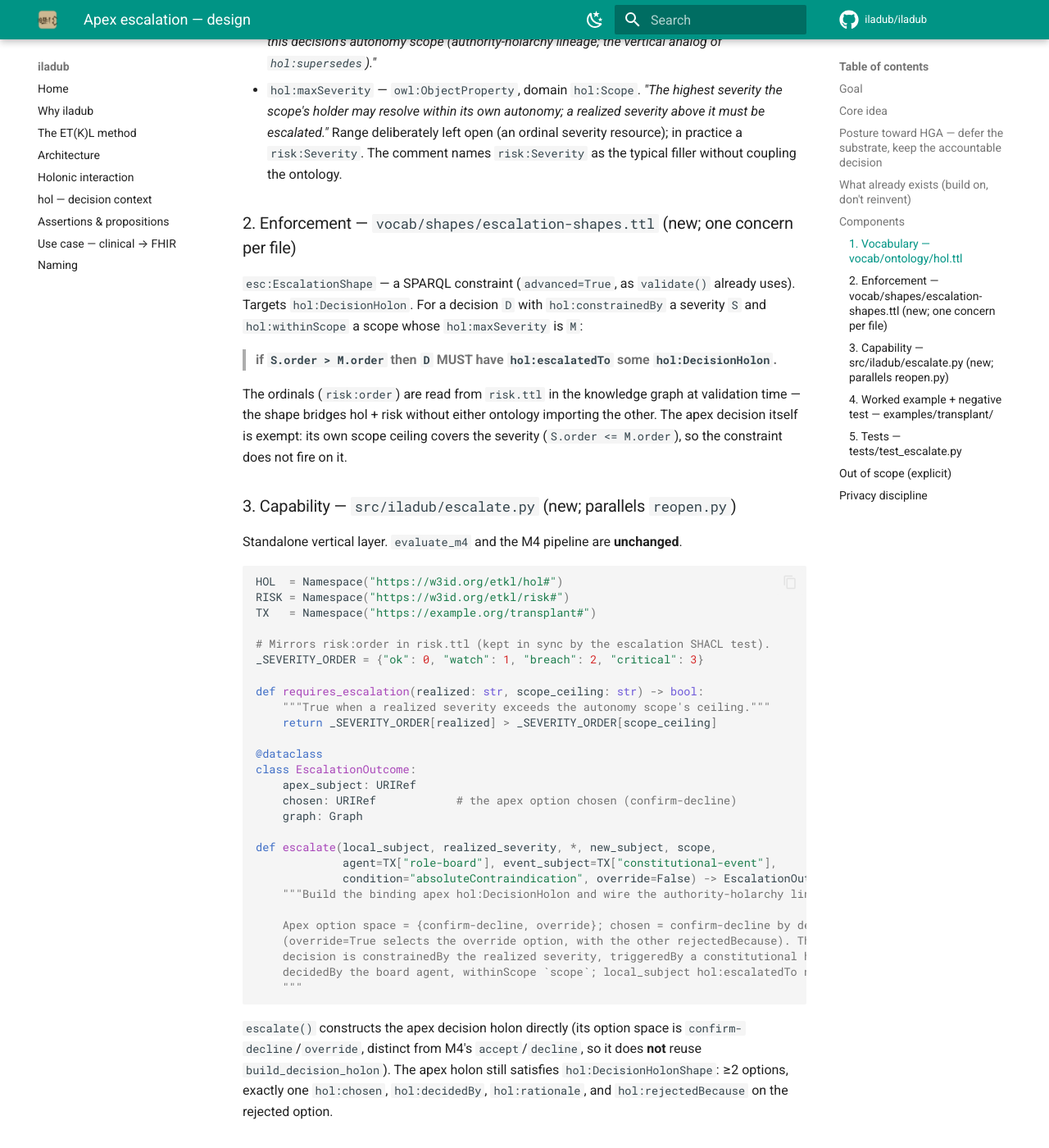
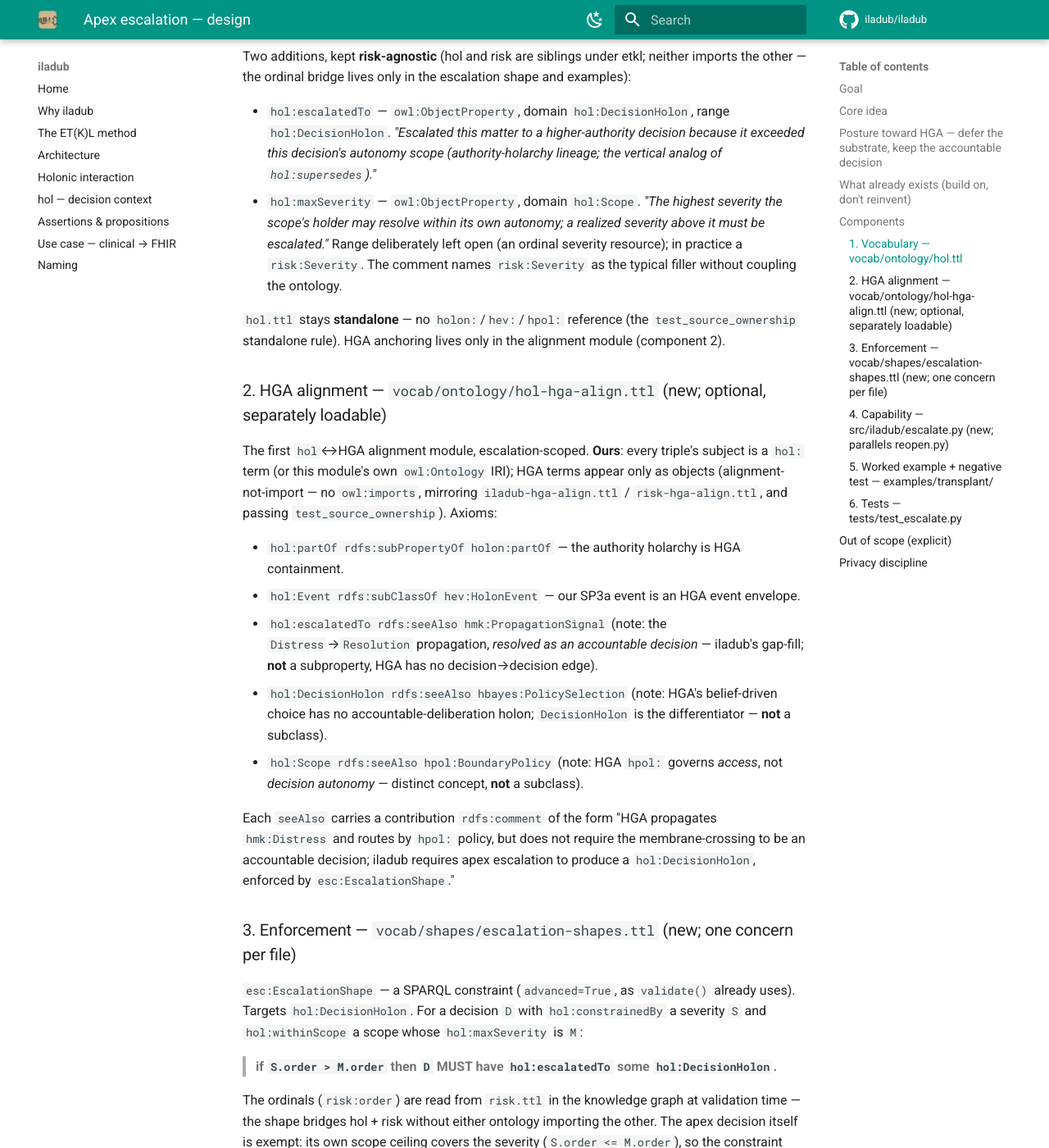
Before and after one commit to iladub/iladub, an MkDocs documentation site: the page built from docs/superpowers/specs/2026-06-29-apex-escalation-design.md, in a window 1280 px wide and 1400 px high, scrolled down 2462 px. Shown: the whole window at 82% size. Built offline with MkDocs 1.6.1 and Material for MkDocs 9.7.7, drawn with Linux system fonts in a browser that asks for light colours; comment, search, counter and statistics services are not loaded; some of the changed text lies outside the part shown.

Commit message:
docs(spec): finalize apex-escalation — HGA-aligned, inside source-ownership boundary
Add hol-hga-align.ttl component (escalation-scoped, points outward only), reframe the
contribution as 'HGA distress-propagation resolves into an accountable hol:DecisionHolon',
and tie every component to the ownership invariant.

Co-Authored-By: Claude Opus 4.8 (1M context) <noreply@anthropic.com>

```diff
--- a/docs/superpowers/specs/2026-06-29-apex-escalation-design.md
+++ b/docs/superpowers/specs/2026-06-29-apex-escalation-design.md
@@ -66,6 +66,10 @@ is iladub's contribution and stays in `hol`.
   risk:Severity` for breach/critical.
 - **examples** — `transplant-risk.ttl` and `transplant-governance.ttl` already define the
   `tx:board` apex context and `tx:role-board` agent.
+- **source-ownership boundary** (`CLAUDE.md` § Source ownership; `tests/test_source_ownership.py`)
+  — we develop only `etkl`/`hol`/`iladub`/`risk`; HGA terms (`holon:`/`hev:`/`hpol:`/`hmk:`/…)
+  appear only as *objects* in `*-hga-align.ttl` and HGA-bridging shapes/examples, never as a
+  triple subject. Every component below is authored to stay inside this line.
 
 ## Components
 
@@ -84,7 +88,33 @@ the other — the ordinal bridge lives only in the escalation shape and examples
   `risk:Severity`. The comment names `risk:Severity` as the typical filler without coupling
   the ontology.
 
-### 2. Enforcement — `vocab/shapes/escalation-shapes.ttl` (new; one concern per file)
+`hol.ttl` stays **standalone** — no `holon:`/`hev:`/`hpol:` reference (the
+`test_source_ownership` standalone rule). HGA anchoring lives only in the alignment module
+(component 2).
+
+### 2. HGA alignment — `vocab/ontology/hol-hga-align.ttl` (new; optional, separately loadable)
+
+The first `hol`↔HGA alignment module, escalation-scoped. **Ours**: every triple's subject is a
+`hol:` term (or this module's own `owl:Ontology` IRI); HGA terms appear only as objects
+(alignment-not-import — no `owl:imports`, mirroring `iladub-hga-align.ttl` /
+`risk-hga-align.ttl`, and passing `test_source_ownership`). Axioms:
+
+- `hol:partOf rdfs:subPropertyOf holon:partOf` — the authority holarchy is HGA containment.
+- `hol:Event rdfs:subClassOf hev:HolonEvent` — our SP3a event is an HGA event envelope.
+- `hol:escalatedTo rdfs:seeAlso hmk:PropagationSignal` (note: the `Distress`→`Resolution`
+  propagation, *resolved as an accountable decision* — iladub's gap-fill; **not** a subproperty,
+  HGA has no decision→decision edge).
+- `hol:DecisionHolon rdfs:seeAlso hbayes:PolicySelection` (note: HGA's belief-driven choice has
+  no accountable-deliberation holon; `DecisionHolon` is the differentiator — **not** a subclass).
+- `hol:Scope rdfs:seeAlso hpol:BoundaryPolicy` (note: HGA `hpol:` governs *access*, not
+  *decision autonomy* — distinct concept, **not** a subclass).
+
+Each `seeAlso` carries a contribution `rdfs:comment` of the form "HGA propagates
+`hmk:Distress` and routes by `hpol:` policy, but does not require the membrane-crossing to be an
+accountable decision; iladub requires apex escalation to produce a `hol:DecisionHolon`, enforced
+by `esc:EscalationShape`."
+
+### 3. Enforcement — `vocab/shapes/escalation-shapes.ttl` (new; one concern per file)
 
 `esc:EscalationShape` — a SPARQL constraint (`advanced=True`, as `validate()` already uses).
 Targets `hol:DecisionHolon`. For a decision `D` with `hol:constrainedBy` a severity `S` and
@@ -97,7 +127,10 @@ The ordinals (`risk:order`) are read from `risk.ttl` in the knowledge graph at v
 itself is exempt: its own scope ceiling covers the severity (`S.order <= M.order`), so the
 constraint does not fire on it.
 
-### 3. Capability — `src/iladub/escalate.py` (new; parallels `reopen.py`)
+`escalation-shapes.ttl` references only our namespaces (`hol:`, `risk:`) — it stays inside the
+source-ownership boundary (no HGA term).
+
+### 4. Capability — `src/iladub/escalate.py` (new; parallels `reopen.py`)
 
 Standalone vertical layer. `evaluate_m4` and the M4 pipeline are **unchanged**.
 
@@ -152,7 +185,7 @@ risk:Critical`), `hol:triggeredBy tx:constitutional-event`. Conforms to
 within the recipient-centre scope, with **no** `hol:escalatedTo` — a constitutional matter
 resolved within local autonomy. Must be flagged by `esc:EscalationShape`.
 
-### 5. Tests — `tests/test_escalate.py`
+### 6. Tests — `tests/test_escalate.py`
 
 - `requires_escalation` — true when realized > ceiling (critical vs breach), false when within
   (breach vs breach; breach vs critical).
@@ -163,6 +196,11 @@ resolved within local autonomy. Must be flagged by `esc:EscalationShape`.
 - The merged (local + apex) graph conforms to `hol-shapes.ttl` + `escalation-shapes.ttl`.
 - SHACL pair (mirrors the existing leak-test style, e.g. `test_event_shacl.py`):
   `transplant-escalation.ttl` conforms; `transplant-escalation-leak.ttl` does **not**.
+
+The alignment module (component 2) is covered by the existing `tests/test_source_ownership.py`
+(it must point outward only) plus an assertion in `tests/test_hga_alignment.py` that the
+`hol-hga-align.ttl` axioms are present and that `hol.ttl` stays standalone (no `holon:` leak) —
+mirroring the existing `test_holons_module_standalone` / `test_alignment_axioms_present`.
 
 ## Out of scope (explicit)
 
```
Also changed, not shown: other parts of docs/superpowers/specs/2026-06-29-apex-escalation-design.md (+1 -1 lines).
